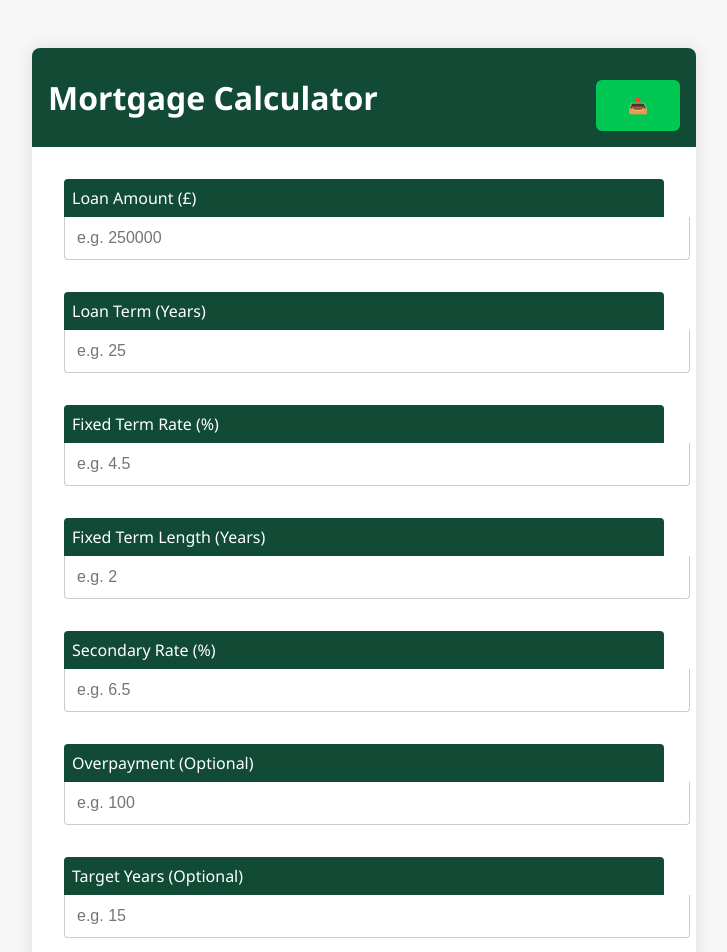
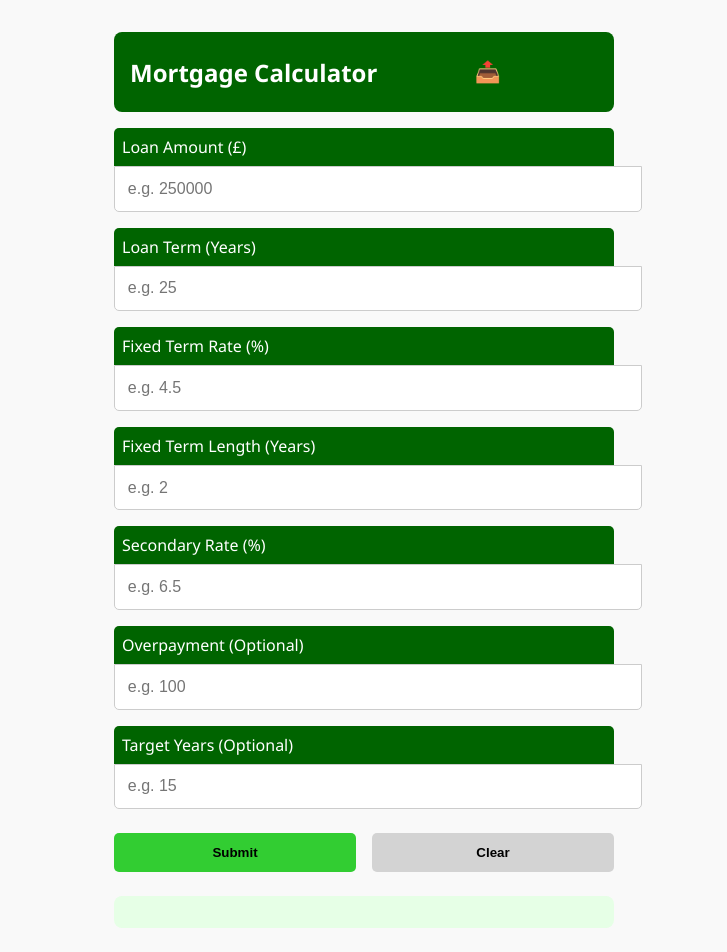
Before and after one commit to Ampdrew06/Mortgage-Calculator, a React (Create React App) app: page / in a window 1280 px wide. Shown: the top 952 px of the page, without its empty margins (276-1003 px from the left). Built offline with nearby package versions, Linux system fonts and the light colour scheme.

Commit message:
Update App.css

```diff
--- a/src/App.css
+++ b/src/App.css
@@ -1,68 +1,85 @@
 body {
-  background-color: #f7f7f7;
+  margin: 0;
   font-family: 'Segoe UI', sans-serif;
-  margin: 0;
-  padding: 0;
+  background: #f9f9f9;
+  color: #333;
 }
 
 .container {
-  background: white;
-  padding: 2rem;
-  max-width: 600px;
-  margin: 3rem auto;
-  border-radius: 8px;
-  box-shadow: 0 0 20px rgba(0, 0, 0, 0.1);
+  max-width: 500px;
+  margin: 0 auto;
+  padding: 1rem;
 }
 
 h1 {
-  background-color: #114b36;
-  color: white;
-  padding: 1rem;
-  margin: -2rem -2rem 2rem -2rem;
-  border-top-left-radius: 8px;
-  border-top-right-radius: 8px;
   display: flex;
   justify-content: space-between;
   align-items: center;
+  background-color: #006400;
+  color: white;
+  padding: 1rem;
+  font-size: 1.5rem;
+  border-radius: 8px;
+  margin-bottom: 1rem;
 }
 
-label {
+.share {
+  background: none;
+  border: none;
+  color: white;
+  font-size: 1.3rem;
+  cursor: pointer;
+}
+
+.input-section label {
   display: block;
-  background-color: #114b36;
+  background: #006400;
   color: white;
   padding: 0.5rem;
-  border-radius: 4px 4px 0 0;
+  border-radius: 5px 5px 0 0;
   margin-top: 1rem;
 }
 
-input {
+.input-section input {
   width: 100%;
-  padding: 0.75rem;
+  padding: 0.8rem;
+  border: 1px solid #ccc;
+  border-radius: 0 0 5px 5px;
   font-size: 1rem;
-  margin-bottom: 1rem;
-  border: 1px solid #ccc;
-  border-top: none;
-  border-radius: 0 0 4px 4px;
+}
+
+.button-row {
+  display: flex;
+  justify-content: space-between;
+  margin-top: 1.5rem;
+  gap: 1rem;
 }
 
 button {
-  background-color: #00c853;
+  flex: 1;
+  padding: 0.75rem;
+  background: #32CD32;
+  border: none;
   color: black;
-  padding: 1rem 2rem;
   font-weight: bold;
-  border: none;
-  border-radius: 6px;
+  border-radius: 5px;
   cursor: pointer;
-  font-size: 1rem;
-  margin-top: 1rem;
+}
+
+button.clear {
+  background: #d3d3d3;
+}
+
+.results {
+  margin-top: 1.5rem;
+  background: #e6ffe6;
+  padding: 1rem;
+  border-radius: 8px;
 }
 
 .results p {
-  background-color: #a5d6a7;
-  padding: 1rem;
-  border-radius: 4px;
-  font-weight: bold;
   display: flex;
   justify-content: space-between;
-  margin-top: 1rem;
+  font-weight: bold;
+  margin: 0.5rem 0;
 }
```
